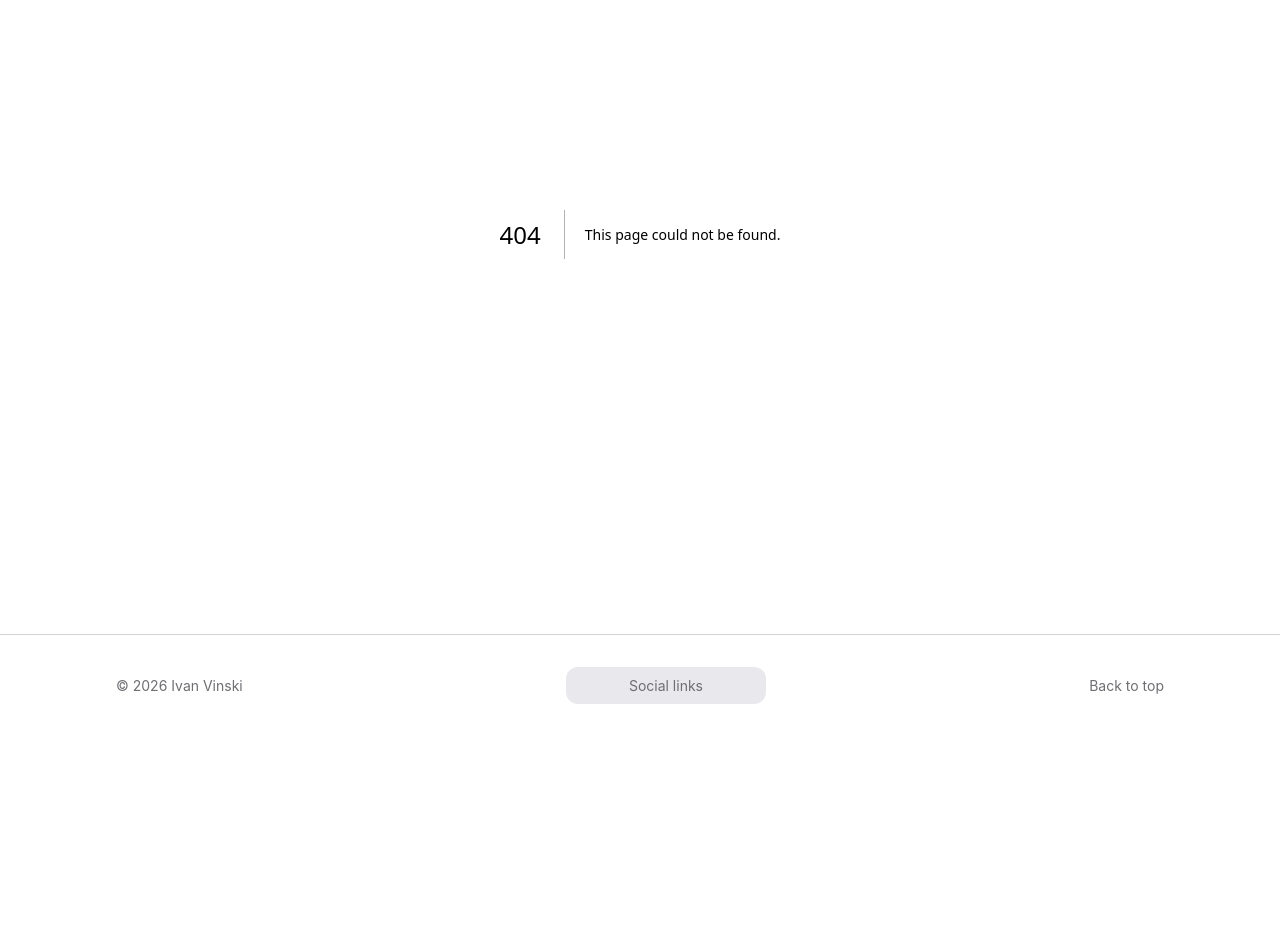
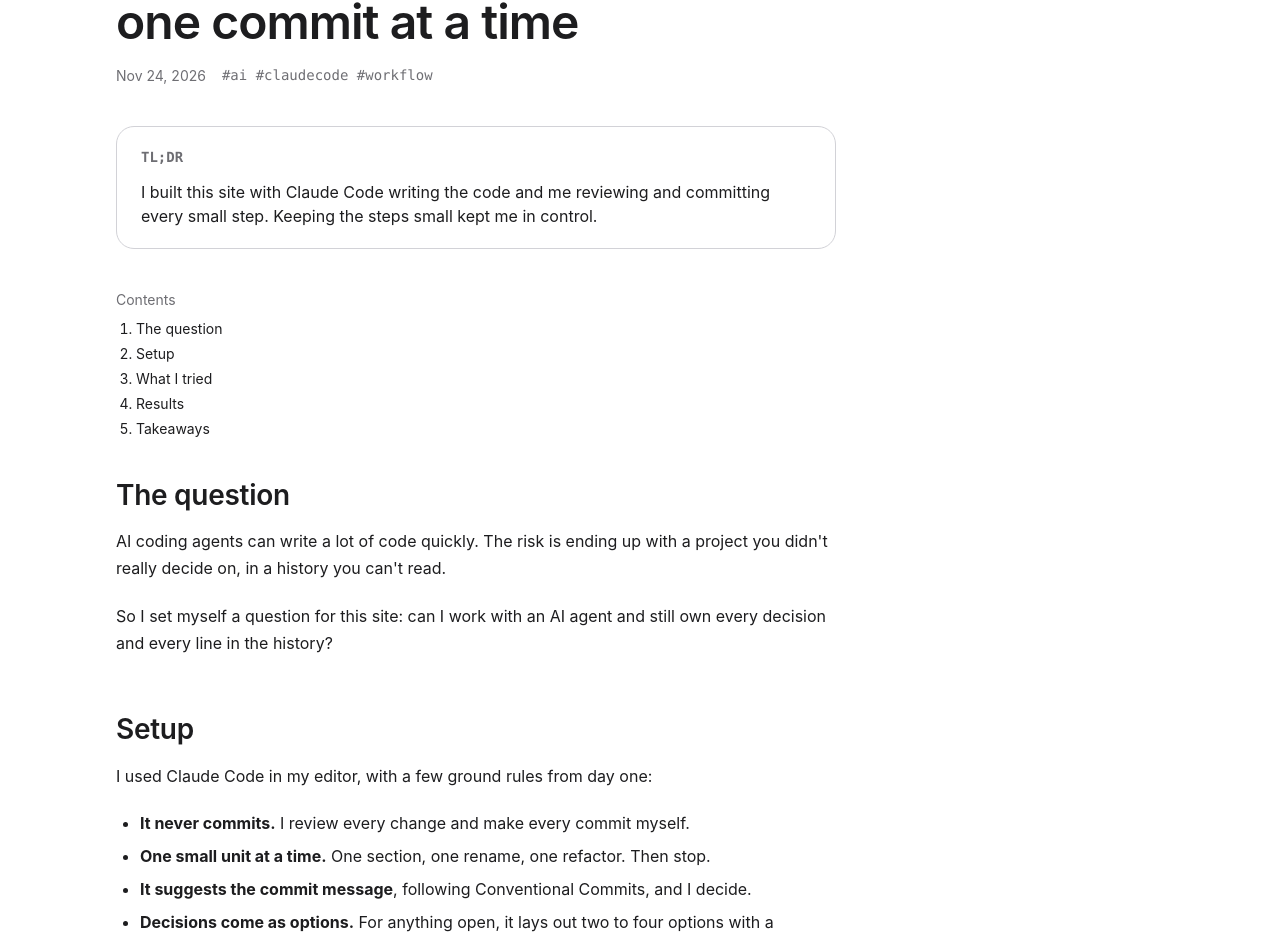
Before and after one commit to vindotski/website, a Next.js app: page /blog/ai-pair-one-commit-at-a-time in a window 1280 px wide. Before the commit this address had no page. Shown: the part 215-1155 px from the top of the page. Before the commit the page ends 951 px from the top, so only its background shows below. Built offline with nearby package versions, Linux system fonts and the light colour scheme.

Commit message:
feat(blog): build dynamic pages from data

```diff
--- a/app/_components/Blog.tsx
+++ b/app/_components/Blog.tsx
@@ -13,7 +13,7 @@ export default async function Blog() {
       <ul className={styles.posts}>
         {posts.map((post) => (
           <li key={post.slug}>
-            <Link href="/blog/template" className={styles.post}>
+            <Link href={`/blog/${post.slug}`} className={styles.post}>
               <div className={styles.text}>
                 <h3 className={styles.title}>{post.title}</h3>
                 <div className={styles.meta}>
--- a/app/blog/template/page.module.css
+++ b/app/blog/[slug]/page.module.css
@@ -4,16 +4,6 @@
   gap: 4px 16px;
   font-size: 14px;
   color: var(--color-muted);
-}
-
-.links {
-  display: flex;
-  flex-wrap: wrap;
-  gap: 12px;
-}
-
-.links > * {
-  min-width: 120px;
 }
 
 .tldr {
@@ -55,14 +45,60 @@
   text-decoration: underline;
 }
 
-.code {
-  margin: 0;
+/* The post body comes from MDX as plain elements, so style them here */
+.prose {
+  max-width: 720px;
+  line-height: 1.7;
+}
+
+.prose h2 {
+  margin: 56px 0 16px;
+  font-size: 28px;
+  font-weight: 600;
+  letter-spacing: -0.01em;
+  line-height: 1.2;
+  /* Keeps the heading clear of the sticky header when jumped to */
+  scroll-margin-top: 80px;
+}
+
+.prose h2:first-child {
+  margin-top: 0;
+}
+
+.prose p,
+.prose ul,
+.prose ol,
+.prose pre {
+  margin: 0 0 20px;
+}
+
+.prose ul,
+.prose ol {
+  padding-left: 24px;
+}
+
+.prose li + li {
+  margin-top: 6px;
+}
+
+.prose code {
+  font-family: ui-monospace, SFMono-Regular, Menlo, Consolas, monospace;
+  font-size: 0.9em;
+}
+
+/* Inline code only; code blocks are styled on pre */
+.prose :not(pre) > code {
+  padding: 2px 6px;
+  border-radius: 6px;
+  background: var(--color-placeholder);
+}
+
+.prose pre {
   padding: 20px;
   overflow-x: auto;
   border-radius: 12px;
   background: var(--color-text);
   color: var(--color-placeholder);
-  font-family: ui-monospace, SFMono-Regular, Menlo, Consolas, monospace;
   font-size: 14px;
   line-height: 1.6;
 }
@@ -74,3 +110,7 @@
   font-weight: 600;
   color: var(--color-muted);
 }
+
+.tldrText {
+  margin: 0;
+}
--- /dev/null
+++ b/app/blog/[slug]/page.tsx
@@ -0,0 +1,93 @@
+import type { Metadata } from "next";
+import { notFound } from "next/navigation";
+import {
+  getNextPost,
+  getPostBySlug,
+  getPostContent,
+  getPosts,
+} from "@/lib/api";
+import { formatDate } from "@/lib/format";
+import Tags from "../../_components/Tags";
+import ContactPrompt from "../../_components/detail/ContactPrompt";
+import DetailIntro from "../../_components/detail/DetailIntro";
+import DetailPage from "../../_components/detail/DetailPage";
+import NextLink from "../../_components/detail/NextLink";
+import styles from "./page.module.css";
+
+// Every post follows the experiment report structure
+// Ids match what rehype-slug generates from each post's ## headings
+const sections = [
+  { id: "the-question", title: "The question" },
+  { id: "setup", title: "Setup" },
+  { id: "what-i-tried", title: "What I tried" },
+  { id: "results", title: "Results" },
+  { id: "takeaways", title: "Takeaways" },
+];
+
+// Every page is prebuilt, so a navigation that waits for it is still quick.
+// Opts out of instant-navigation checks rather than streaming it behind Suspense
+export const instant = false;
+
+export async function generateStaticParams() {
+  const posts = await getPosts();
+  return posts.map((post) => ({ slug: post.slug }));
+}
+
+export async function generateMetadata({
+  params,
+}: PageProps<"/blog/[slug]">): Promise<Metadata> {
+  const { slug } = await params;
+  const post = await getPostBySlug(slug);
+  if (!post) return {};
+  return { title: `${post.title} · Ivan Vinski`, description: post.tldr };
+}
+
+export default async function PostPage({ params }: PageProps<"/blog/[slug]">) {
+  const { slug } = await params;
+  const post = await getPostBySlug(slug);
+  if (!post) notFound();
+
+  const Content = await getPostContent(slug);
+  const next = await getNextPost(slug);
+
+  return (
+    <DetailPage backHref="/#blog" backLabel="Blog">
+      <DetailIntro
+        title={post.title}
+        links={[
+          ...(post.repoUrl ? [{ href: post.repoUrl, label: "Repo" }] : []),
+          ...(post.demoUrl ? [{ href: post.demoUrl, label: "Demo" }] : []),
+        ]}
+      >
+        <div className={styles.meta}>
+          <time dateTime={post.date}>{formatDate(post.date)}</time>
+          <Tags tags={post.tags} />
+        </div>
+      </DetailIntro>
+
+      <aside className={styles.tldr} aria-label="Summary">
+        <p className={styles.tldrLabel}>TL;DR</p>
+        <p className={styles.tldrText}>{post.tldr}</p>
+      </aside>
+
+      <nav className={styles.toc} aria-label="Contents">
+        <p className={styles.tocLabel}>Contents</p>
+        <ol>
+          {sections.map((section) => (
+            <li key={section.id}>
+              <a href={`#${section.id}`}>{section.title}</a>
+            </li>
+          ))}
+        </ol>
+      </nav>
+
+      <div className={styles.prose}>
+        <Content />
+      </div>
+
+      {next && <NextLink href={`/blog/${next.slug}`} name={next.title} />}
+
+      <ContactPrompt />
+    </DetailPage>
+  );
+}
--- a/app/samples/[slug]/page.tsx
+++ b/app/samples/[slug]/page.tsx
@@ -9,6 +9,10 @@ import DetailPage from "../../_components/detail/DetailPage";
 import Facts from "../../_components/detail/Facts";
 import NextLink from "../../_components/detail/NextLink";
 import styles from "./page.module.css";
+
+// Every page is prebuilt, so a navigation that waits for it is still quick.
+// Opts out of instant-navigation checks rather than streaming it behind Suspense
+export const instant = false;
 
 export async function generateStaticParams() {
   const samples = await getSamples();
--- a/app/work/[slug]/page.tsx
+++ b/app/work/[slug]/page.tsx
@@ -10,6 +10,10 @@ import DetailPage from "../../_components/detail/DetailPage";
 import Facts from "../../_components/detail/Facts";
 import NextLink from "../../_components/detail/NextLink";
 import styles from "./page.module.css";
+
+// Every page is prebuilt, so a navigation that waits for it is still quick.
+// Opts out of instant-navigation checks rather than streaming it behind Suspense
+export const instant = false;
 
 export async function generateStaticParams() {
   const work = await getWork();
--- a/lib/api.ts
+++ b/lib/api.ts
@@ -1,3 +1,4 @@
+import type { MDXContent } from "mdx/types";
 import { cacheLife } from "next/cache";
 import { readdir } from "node:fs/promises";
 import path from "node:path";
@@ -70,6 +71,12 @@ export async function getPostBySlug(slug: string): Promise<PostMeta | null> {
   return findBySlug(await loadPosts(), slug);
 }
 
+// The post's body as a component; front matter comes from getPostBySlug
+export async function getPostContent(slug: string): Promise<MDXContent> {
+  const { default: Content } = await import(`@/content/posts/${slug}.mdx`);
+  return Content;
+}
+
 // Follows the newest-first order, so "next" is the next older post
 export async function getNextPost(slug: string): Promise<PostMeta | null> {
   return nextAfter(await getPosts(), slug);
```
Also changed, not shown: app/blog/template/page.tsx (deleted, +0 -79 lines).
